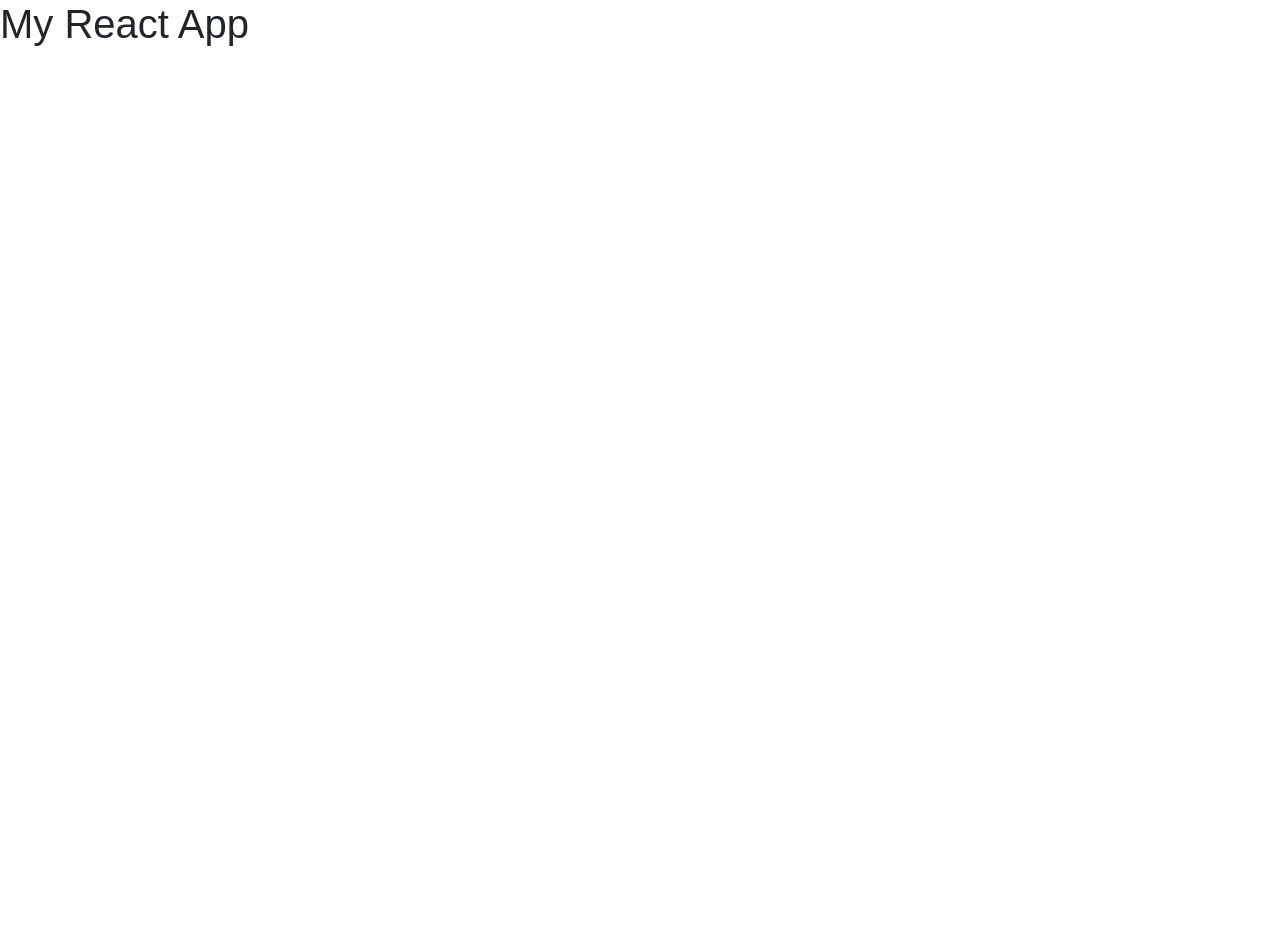
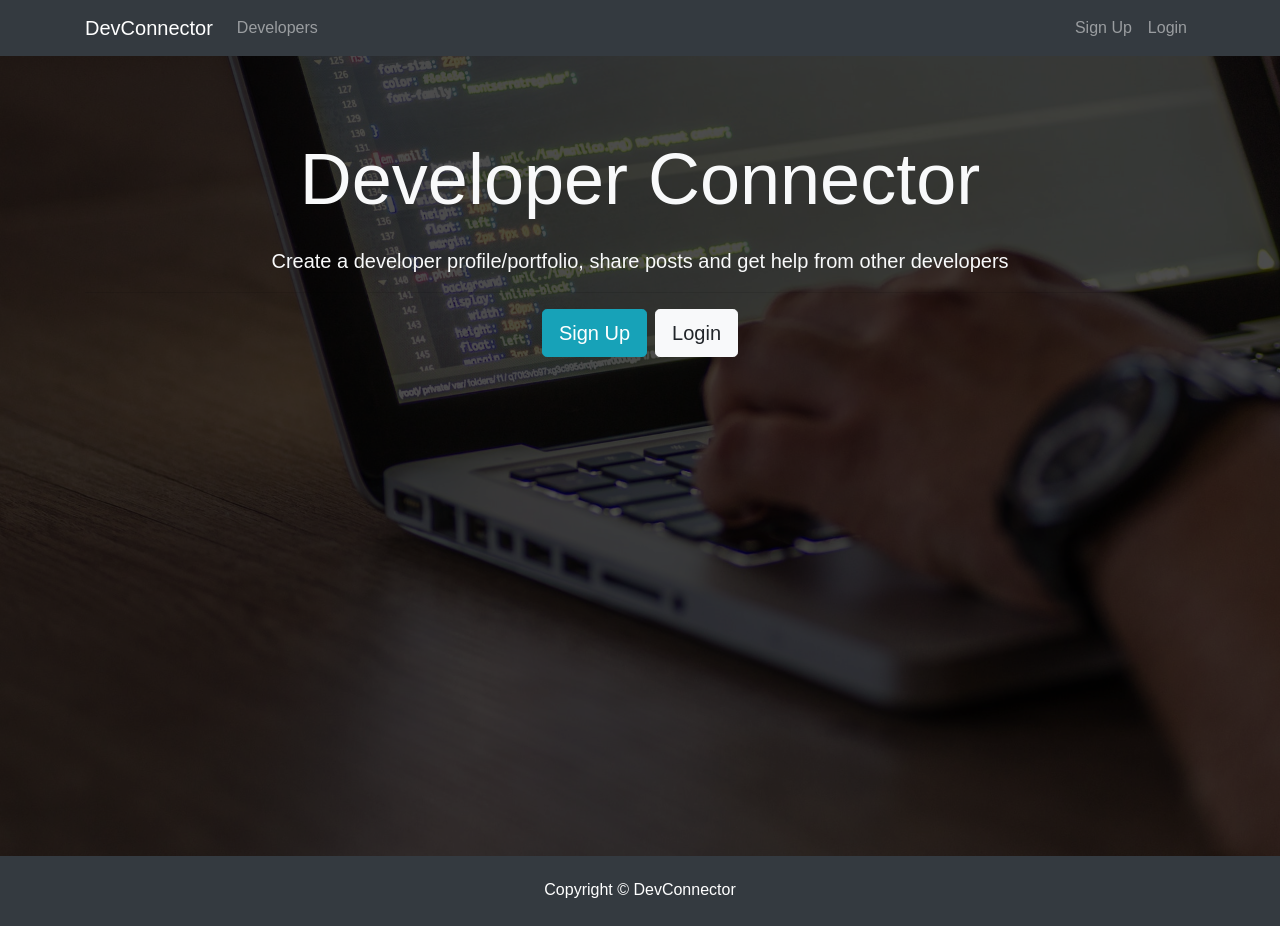
Before and after one commit to briolate/devconnector, a React (Create React App) app in the folder client/: page / in a window 1280 px wide. Before the commit the page ends 800 px from the top, so only its background shows below. Built offline with nearby package versions, Linux system fonts and the light colour scheme.

Commit message:
Added layout and set up React Router

```diff
--- a/client/package.json
+++ b/client/package.json
@@ -5,6 +5,7 @@
   "dependencies": {
     "react": "^16.4.1",
     "react-dom": "^16.4.1",
+    "react-router-dom": "^4.3.1",
     "react-scripts": "1.1.4"
   },
   "scripts": {
--- a/client/src/App.js
+++ b/client/src/App.js
@@ -1,12 +1,28 @@
 import React, { Component } from 'react';
+import { BrowserRouter as Router, Route } from 'react-router-dom';
+
+import Navbar from './components/layout/Navbar';
+import Footer from './components/layout/Footer';
+import Landing from './components/layout/Landing';
+import Register from './components/auth/Register';
+import Login from './components/auth/Login';
+
 import './App.css';
 
 class App extends Component {
   render() {
     return (
-      <div className="App">
-        <h1>My React App</h1>
-      </div>
+      <Router>
+        <div className="App">
+          <Navbar />
+          <Route exact path="/" component={Landing} />
+          <div className="container">
+            <Route exact path="/register" component={Register} />
+            <Route exact path="/login" component={Login} />
+          </div>
+          <Footer />
+        </div>
+      </Router>
     );
   }
 }
--- /dev/null
+++ b/client/src/components/auth/Login.js
@@ -0,0 +1,13 @@
+import React, { Component } from 'react';
+
+class Login extends Component {
+  render() {
+    return (
+      <div>
+        <h1>Login</h1>
+      </div>
+    );
+  }
+}
+
+export default Login;
--- /dev/null
+++ b/client/src/components/auth/Register.js
@@ -0,0 +1,13 @@
+import React, { Component } from 'react';
+
+class Register extends Component {
+  render() {
+    return (
+      <div>
+        <h1>Register</h1>
+      </div>
+    );
+  }
+}
+
+export default Register;
--- /dev/null
+++ b/client/src/components/layout/Footer.js
@@ -0,0 +1,9 @@
+import React from 'react';
+
+export default () => {
+  return (
+    <footer className="bg-dark text-white mt-5 p-4 text-center">
+      Copyright &copy; {new Date().getFullYear} DevConnector
+    </footer>
+  );
+};
--- /dev/null
+++ b/client/src/components/layout/Landing.js
@@ -0,0 +1,34 @@
+import React, { Component } from 'react';
+import { Link } from 'react-router-dom';
+
+class Landing extends Component {
+  render() {
+    return (
+      <div className="landing">
+        <div className="dark-overlay landing-inner text-light">
+          <div className="container">
+            <div className="row">
+              <div className="col-md-12 text-center">
+                <h1 className="display-3 mb-4">Developer Connector</h1>
+                <p className="lead">
+                  {' '}
+                  Create a developer profile/portfolio, share posts and get help
+                  from other developers
+                </p>
+                <hr />
+                <Link to="/register" className="btn btn-lg btn-info mr-2">
+                  Sign Up
+                </Link>
+                <Link to="/login" className="btn btn-lg btn-light">
+                  Login
+                </Link>
+              </div>
+            </div>
+          </div>
+        </div>
+      </div>
+    );
+  }
+}
+
+export default Landing;
--- /dev/null
+++ b/client/src/components/layout/Navbar.js
@@ -0,0 +1,50 @@
+import React, { Component } from 'react';
+import { Link } from 'react-router-dom';
+
+class Navbar extends Component {
+  render() {
+    return (
+      <nav className="navbar navbar-expand-sm navbar-dark bg-dark mb-4">
+        <div className="container">
+          <Link className="navbar-brand" to="/">
+            DevConnector
+          </Link>
+          <button
+            className="navbar-toggler"
+            type="button"
+            data-toggle="collapse"
+            data-target="#mobile-nav"
+          >
+            <span className="navbar-toggler-icon" />
+          </button>
+
+          <div className="collapse navbar-collapse" id="mobile-nav">
+            <ul className="navbar-nav mr-auto">
+              <li className="nav-item">
+                <Link className="nav-link" to="/profiles">
+                  {' '}
+                  Developers
+                </Link>
+              </li>
+            </ul>
+
+            <ul className="navbar-nav ml-auto">
+              <li className="nav-item">
+                <Link className="nav-link" to="/register">
+                  Sign Up
+                </Link>
+              </li>
+              <li className="nav-item">
+                <Link className="nav-link" to="/login">
+                  Login
+                </Link>
+              </li>
+            </ul>
+          </div>
+        </div>
+      </nav>
+    );
+  }
+}
+
+export default Navbar;
```
